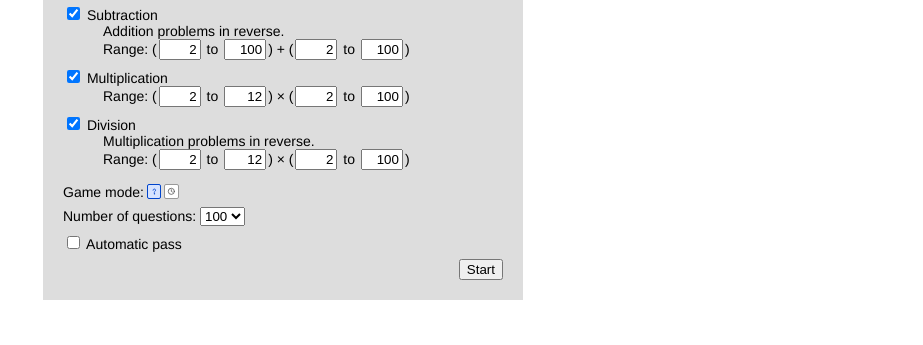
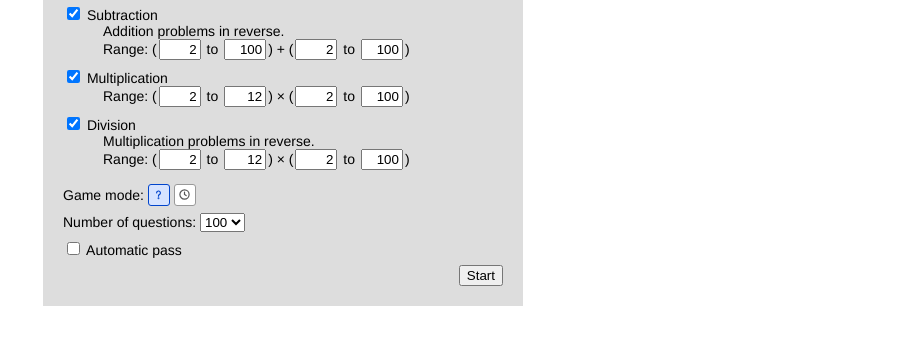
Before and after one commit to keanehaesle-claude/keanes_arithmetic_game, a plain HTML site: page index.html in a window 1280 px wide. Shown: the part 133-478 px from the top of the page, without its empty margins (357-1280 px from the left). Drawn offline with Linux system fonts and the light colour scheme.

Commit message:
Enlarge game mode icons by 50%
Co-Authored-By: Claude Opus 5.5 <noreply@anthropic.com>
Claude-Session: https://claude.ai/code/session_01PCkff8K8tEYH8CJb8mm5Yt

```diff
--- a/index.html
+++ b/index.html
@@ -18,11 +18,11 @@ a,a:link,a:visited,a:hover,a:active{color:#0044cc}
 #welcome input[type=submit]{float:right}
 #welcome form::after{content:"";display:table;clear:both}
 dd{margin-bottom:.5em}
-.modes{display:flex;align-items:center;gap:calc(8px/3)}
+.modes{display:flex;align-items:center;gap:4px}
 .row{margin:0 0 .5em}
-.modeBtn{width:calc(44px/3);height:calc(44px/3);padding:0;display:grid;place-items:center;background:#fff;color:#555;border:calc(1px/3) solid #999;border-radius:calc(6px/3);cursor:pointer;box-sizing:border-box}
-.modeBtn svg{width:calc(26px/3);height:calc(26px/3)}
-.modeBtn[aria-pressed=true]{background:#d6e3ff;color:#0044cc;border:calc(2px/3) solid #0044cc}
+.modeBtn{width:22px;height:22px;padding:0;display:grid;place-items:center;background:#fff;color:#555;border:.5px solid #999;border-radius:3px;cursor:pointer;box-sizing:border-box}
+.modeBtn svg{width:13px;height:13px}
+.modeBtn[aria-pressed=true]{background:#d6e3ff;color:#0044cc;border:1px solid #0044cc}
 .modeBtn:focus-visible{outline:2px solid #0044cc;outline-offset:2px}
 table th{text-align:left}
 #histBtn{position:absolute;top:20px;right:20px}
```
